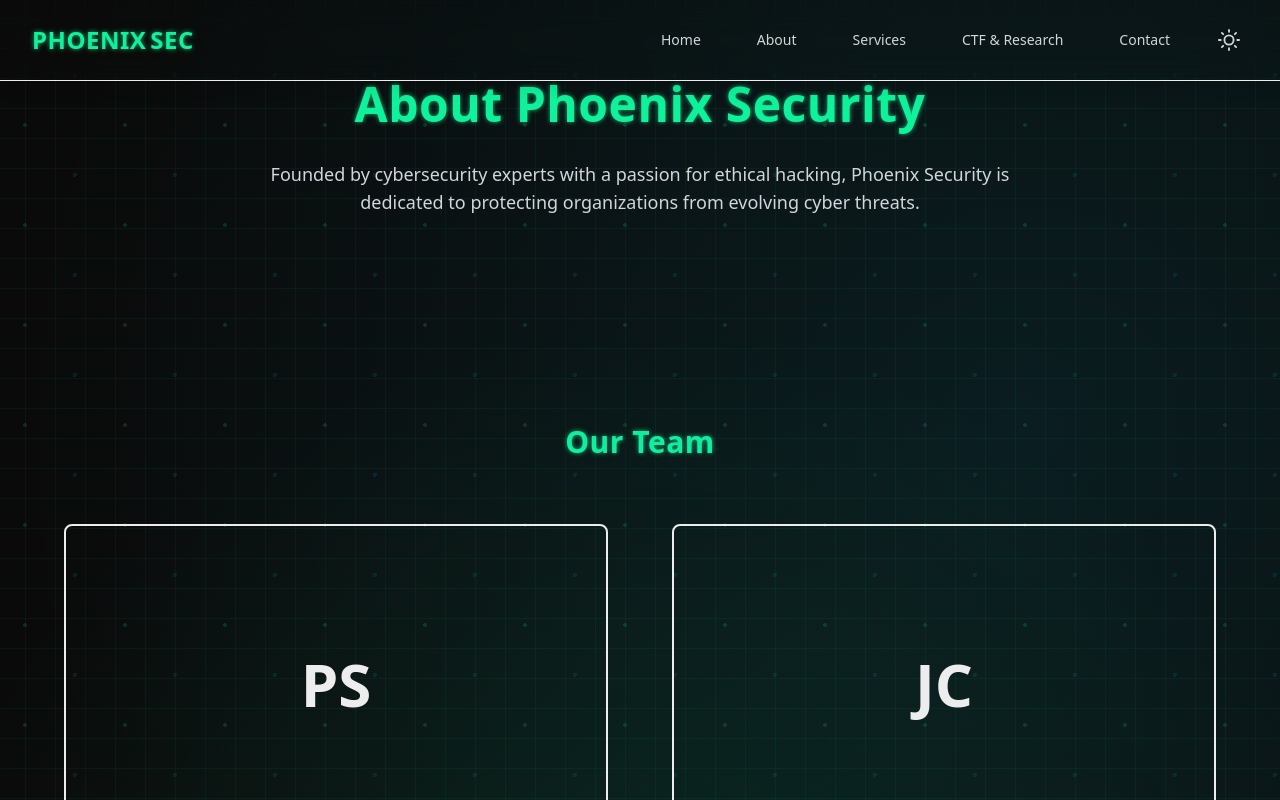
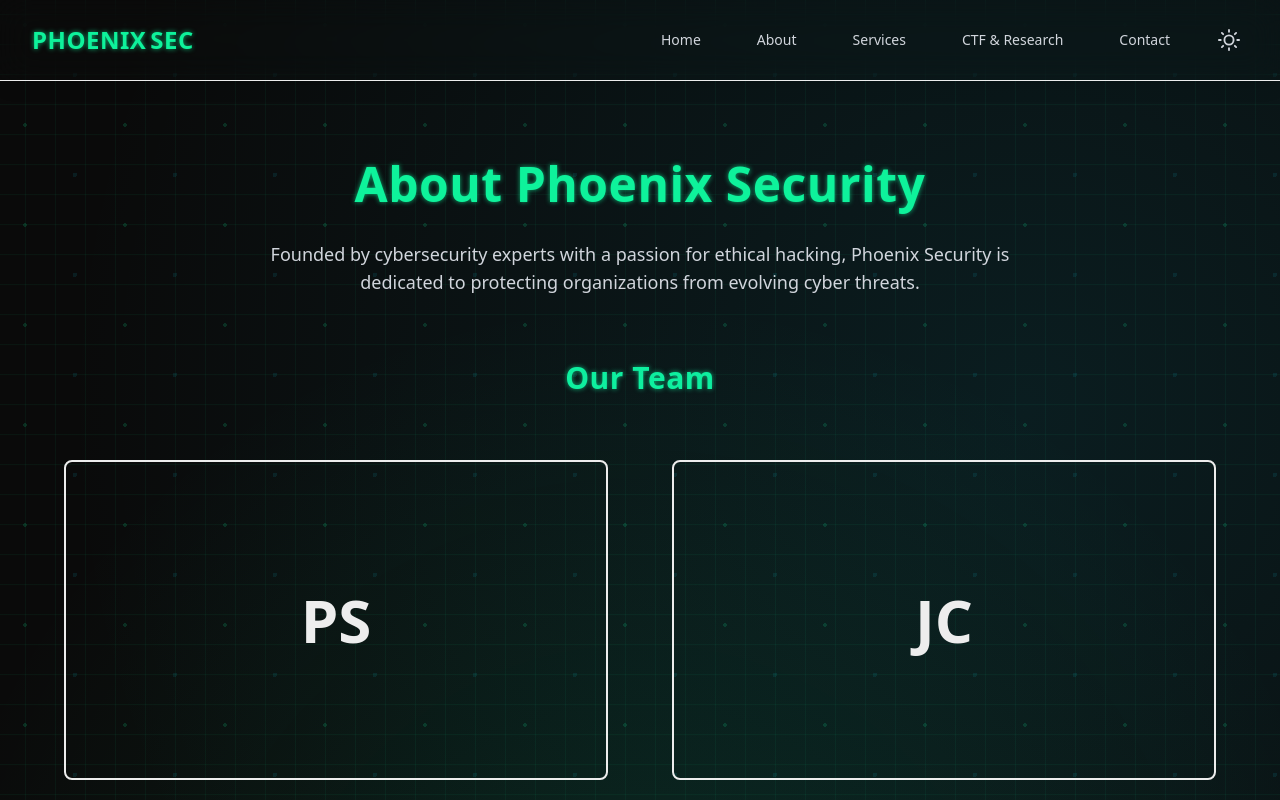
Before and after one commit to psantana5/phoenix-sec-website, a Next.js app: page /about in a window 1280 px wide. Shown: the top 800 px of the page. Built offline with nearby package versions, Linux system fonts and the light colour scheme.

Commit message:
Corrección margenes

```diff
--- a/src/app/about/page.tsx
+++ b/src/app/about/page.tsx
@@ -13,7 +13,7 @@ export default function About() {
 
       {/* Hero Section */}
       <section className="relative py-20 px-4">
-        <div className="max-w-6xl mx-auto">
+        <div className="max-w-6xl mx-auto mt-20"> {/* Añadido mt-24 para mover el texto hacia abajo */}
           <motion.h1
             initial={{ opacity: 0, y: 20 }}
             animate={{ opacity: 1, y: 0 }}
@@ -36,7 +36,7 @@ export default function About() {
       </section>
 
       {/* Team Section */}
-      <section className="py-16 px-4 bg-dark-300">
+      <section className="-mt-20 px-4 bg-dark-300">
         <div className="max-w-6xl mx-auto">
           <h2 className="text-3xl font-bold mb-16 text-center terminal-text">Our Team</h2>
 
```
